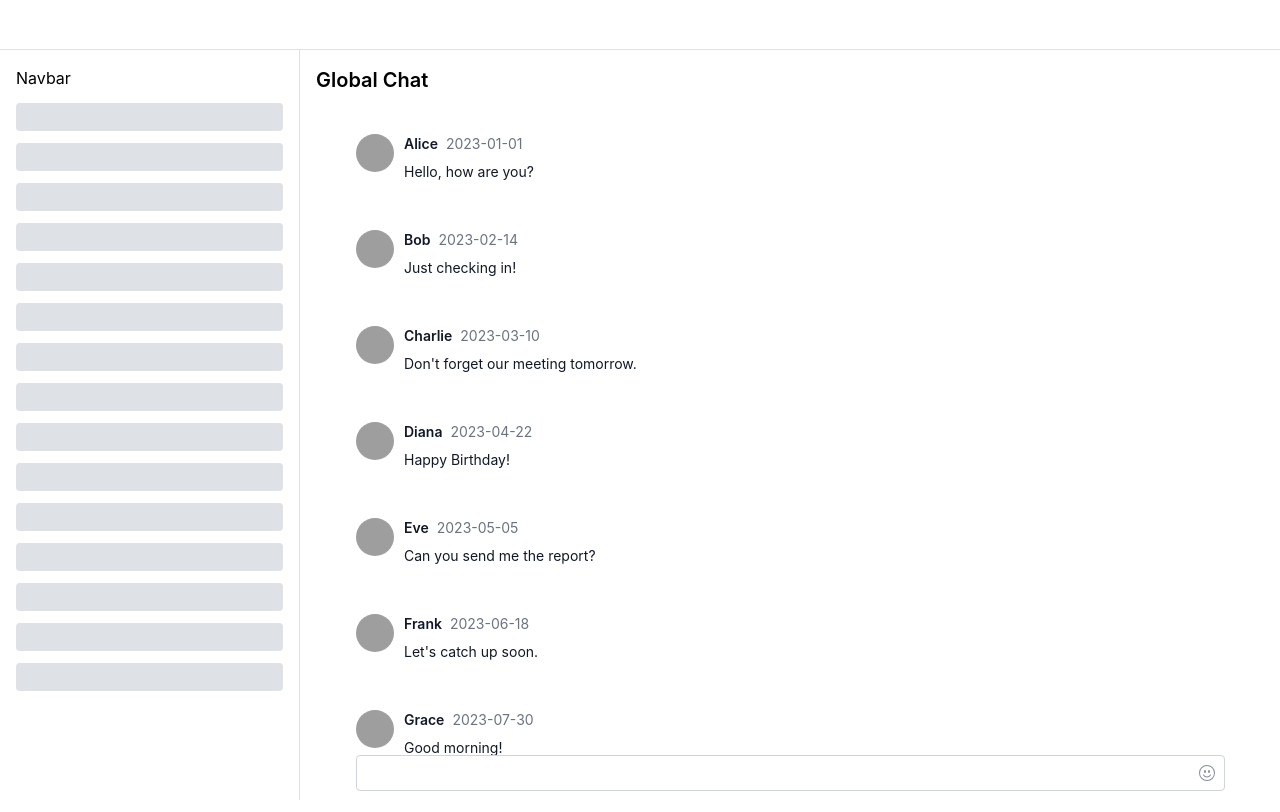
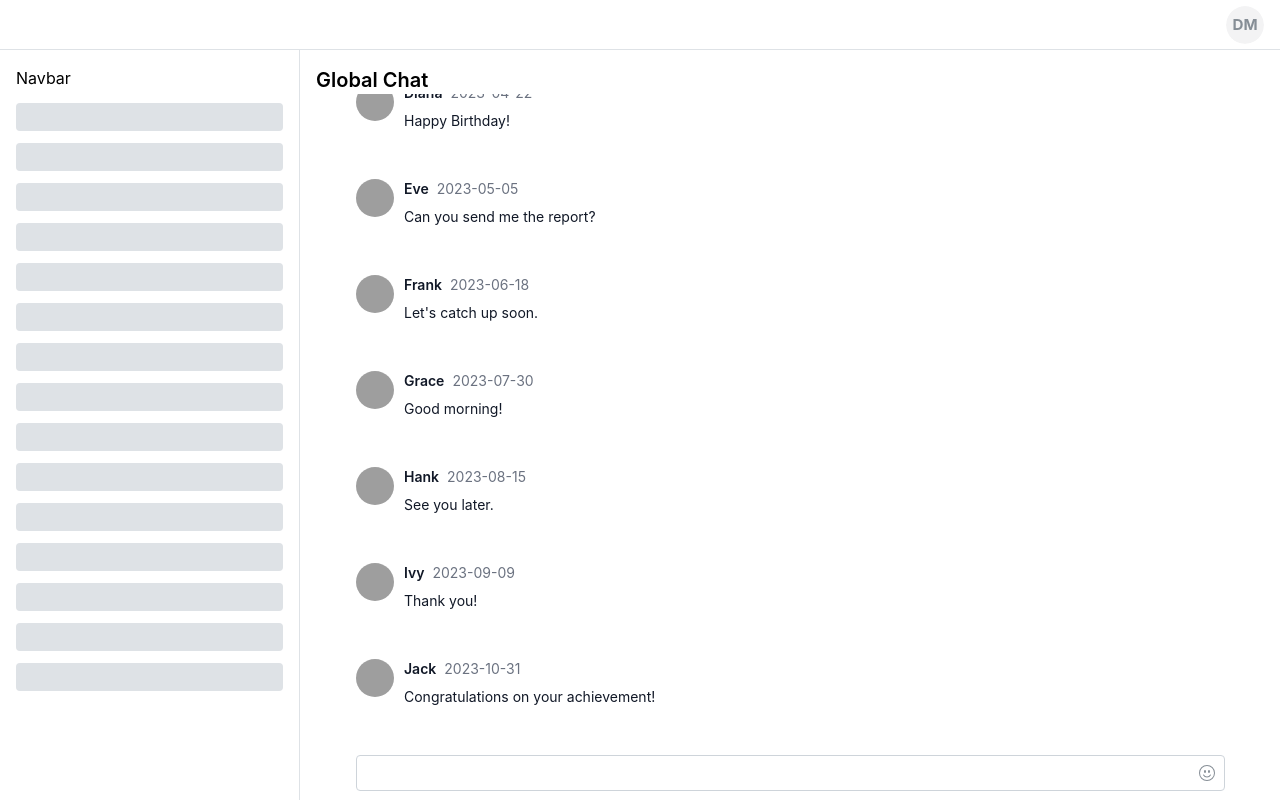
Before and after one commit to nalyDzzz/swift-comms, a Next.js app: page /chat in a window 1280 px wide. Built offline with nearby package versions, Linux system fonts and the light colour scheme; grey boxes are pictures that could not be loaded.

Commit message:
added instant scroll to bottom

```diff
--- a/src/app/chat/page.tsx
+++ b/src/app/chat/page.tsx
@@ -2,17 +2,14 @@ import ChatInput from '@/components/ChatInput';
 import React from 'react';
 import { dummyMessages } from '@/lib/dummy-messages';
 import ChatBubble from '@/components/ChatBubble';
+import ChatMessageList from '@/components/ChatMessageList';
 
 export default function Chat() {
   return (
     <div className="h-full">
       <h1 className="text-xl font-semibold">Global Chat</h1>
       <div className="h-full w-full flex flex-col items-center">
-        <div className=" w-full h-[92%] flex flex-col gap-10 overflow-y-scroll p-10">
-          {dummyMessages.map((e, i) => (
-            <ChatBubble message={e} key={i} />
-          ))}
-        </div>
+        <ChatMessageList messages={dummyMessages} />
         <ChatInput className="w-11/12 mb-5" />
       </div>
     </div>
--- a/src/components/AppLayout.tsx
+++ b/src/components/AppLayout.tsx
@@ -1,6 +1,6 @@
 'use client';
 import React, { PropsWithChildren } from 'react';
-import { AppShell, Group, Burger, Skeleton } from '@mantine/core';
+import { AppShell, Burger, Skeleton, Avatar } from '@mantine/core';
 import { useDisclosure } from '@mantine/hooks';
 
 export default function Sidebar({ children }: PropsWithChildren) {
@@ -19,14 +19,15 @@ export default function Sidebar({ children }: PropsWithChildren) {
         padding="md"
       >
         <AppShell.Header>
-          <Group h="100%" px="md">
+          <div className="w-full h-full px-4 grid grid-cols-2 items-center">
             <Burger
               opened={opened}
               onClick={toggle}
               hiddenFrom="sm"
               size="sm"
             />
-          </Group>
+            <Avatar className="justify-self-end col-start-2">DM</Avatar>
+          </div>
         </AppShell.Header>
         <AppShell.Navbar p="md" w={{ base: 250, sm: 300 }}>
           Navbar
--- /dev/null
+++ b/src/components/ChatMessageList.tsx
@@ -0,0 +1,24 @@
+'use client';
+import { Message } from '@/lib/dummy-messages';
+import React, { useEffect, useRef } from 'react';
+import ChatBubble from './ChatBubble';
+
+const ChatMessageList = ({ messages }: { messages: Message[] }) => {
+  const messagesEnd = useRef<HTMLDivElement | null>(null);
+  const scrollToBottom = () => {
+    messagesEnd.current?.scrollIntoView({ behavior: 'instant' });
+  };
+  useEffect(() => {
+    scrollToBottom();
+  }, []);
+  return (
+    <div className=" w-full h-[92%] flex flex-col gap-10 overflow-y-scroll p-10 relative">
+      {messages.map((e, i) => (
+        <ChatBubble message={e} key={i} />
+      ))}
+      <div className="absolute bottom-0" ref={messagesEnd}></div>
+    </div>
+  );
+};
+
+export default ChatMessageList;
```
